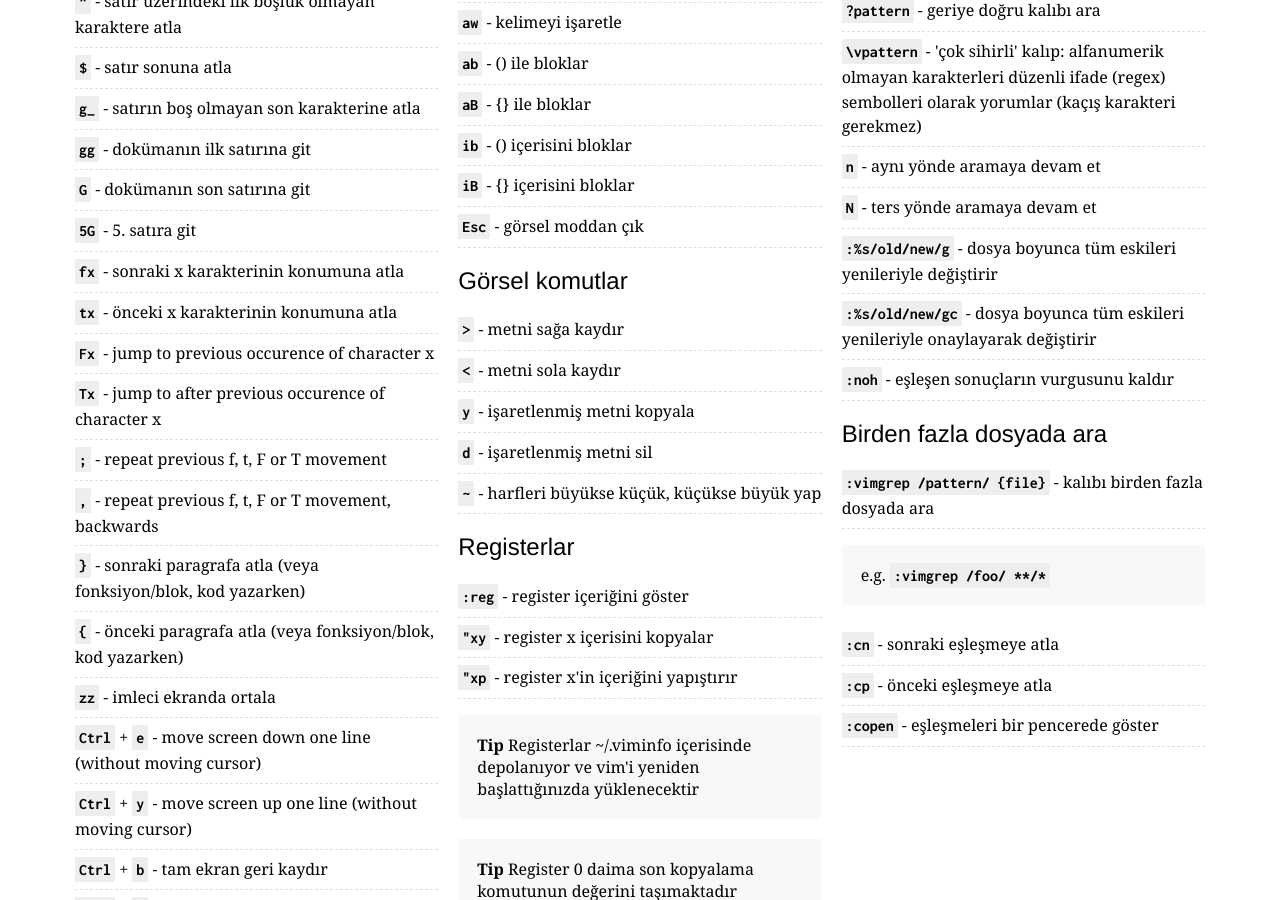
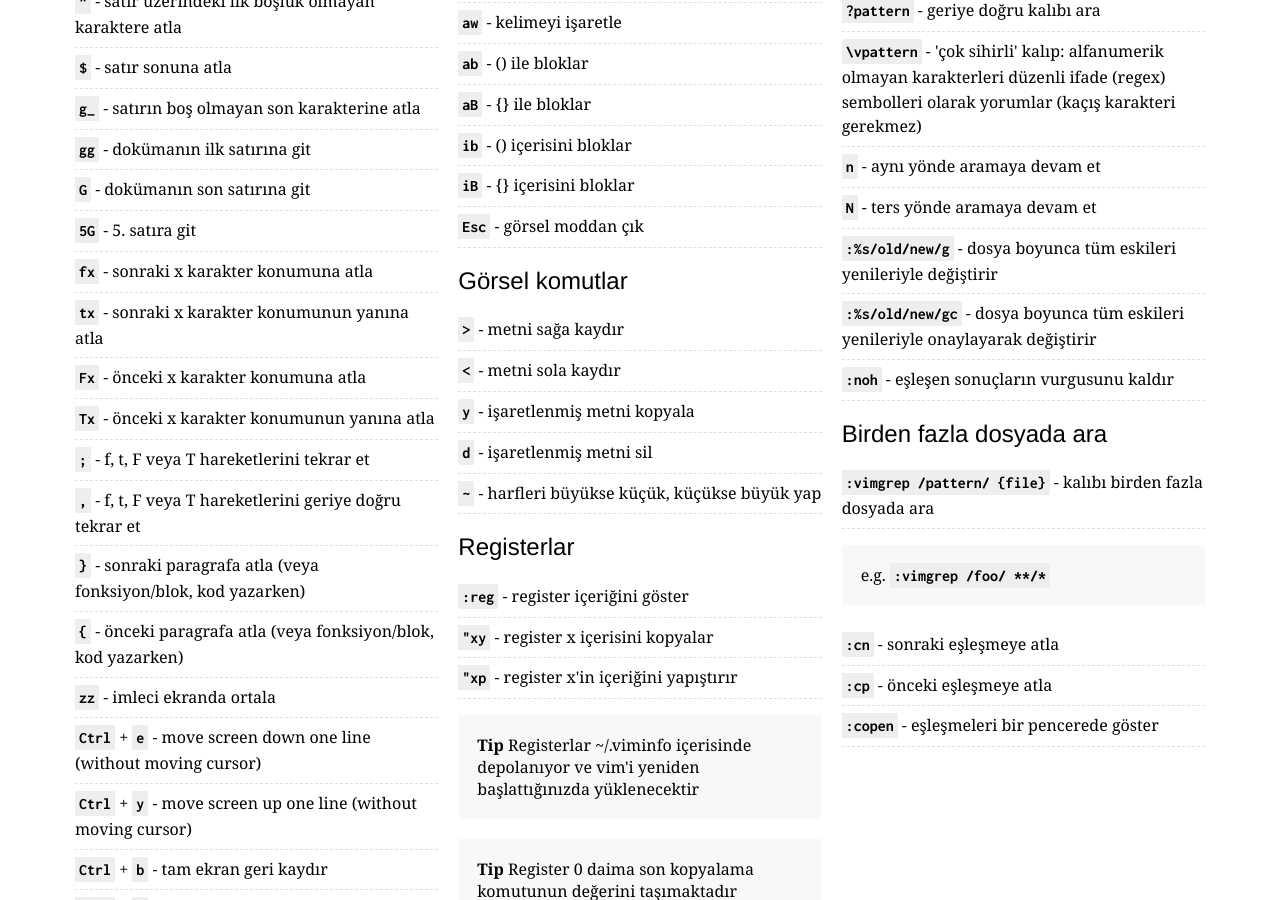
Before and after one commit to rtorr/vim-cheat-sheet, a Jekyll site: the page built from lang/tr/index.html, in a window 1280 px wide and 900 px high, scrolled down 1133 px. Built offline with Jekyll 4.4.1, drawn with Linux system fonts in a browser that asks for light colours.

Commit message:
Correction a command description

```diff
--- a/lang/tr/index.html
+++ b/lang/tr/index.html
@@ -27,8 +27,12 @@ cursorMovement:
     gg: "dokümanın ilk satırına git"
     G: "dokümanın son satırına git"
     fiveG: "5. satıra git"
-    fx: "sonraki x karakterinin konumuna atla"
-    tx: "önceki x karakterinin konumuna atla"
+    fx: "sonraki x karakter konumuna atla"
+    tx: "sonraki x karakter konumunun yanına atla"
+    Fx: "önceki x karakter konumuna atla"
+    Tx: "önceki x karakter konumunun yanına atla"
+    semicolon: "f, t, F veya T hareketlerini tekrar et"
+    comma: "f, t, F veya T hareketlerini geriye doğru tekrar et"
     closeCurlyBrace: "sonraki paragrafa atla (veya fonksiyon/blok, kod yazarken)"
     openCurlyBrace: "önceki paragrafa atla (veya fonksiyon/blok, kod yazarken)"
     centerCursor: "imleci ekranda ortala"
```
